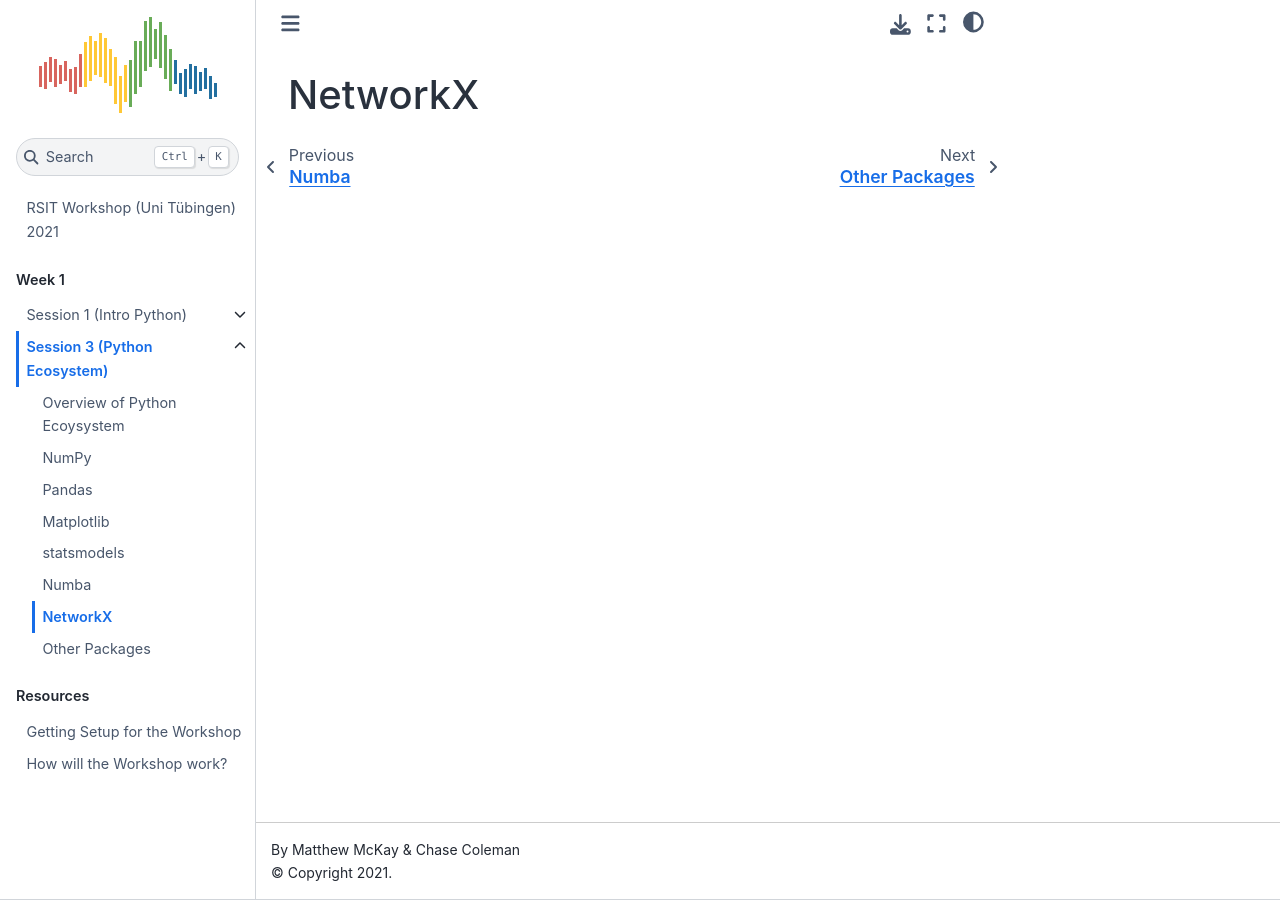
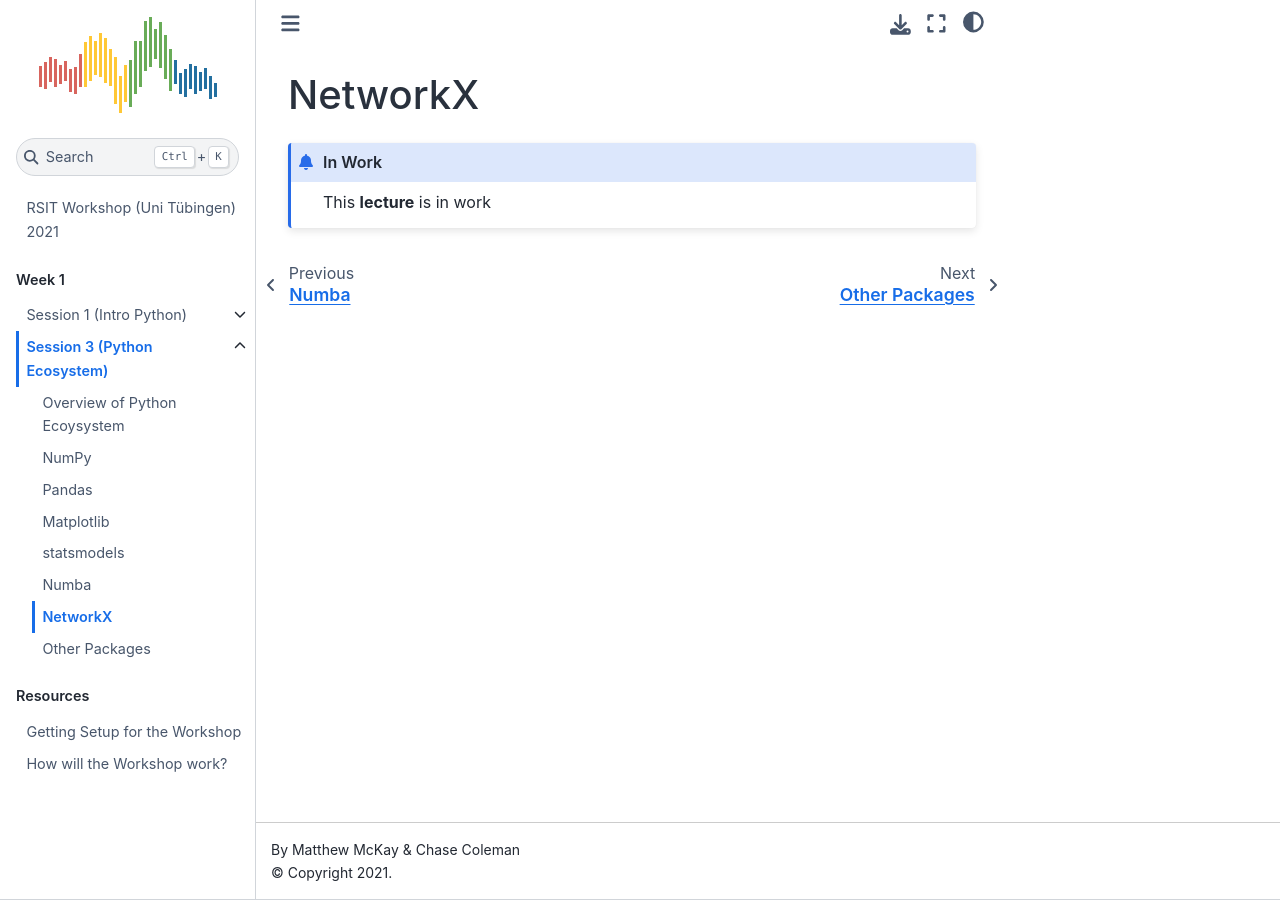
Before and after one commit to QuantEcon/2021-workshop-rsit, a Jupyter Book: the page built from website/week1/session3/networkx.md, in a window 1280 px wide. Built offline with Jupyter Book 1.0.4 settings and Sphinx 7.4.7 and the Sphinx Book theme 1.1.4, drawn with Linux system fonts in a browser that asks for light colours.

Commit message:
add status to networkx

````diff
--- a/website/week1/session3/networkx.md
+++ b/website/week1/session3/networkx.md
@@ -1,2 +1,7 @@
 (session3/networkx)=
 # NetworkX
+
+```{admonition} In Work
+
+This **lecture** is in work
+```
````
